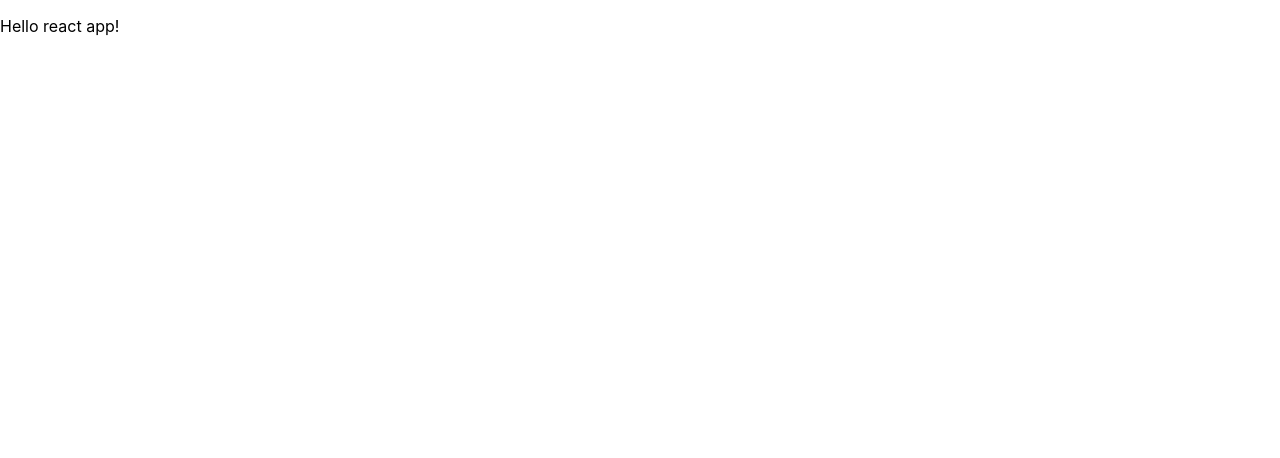
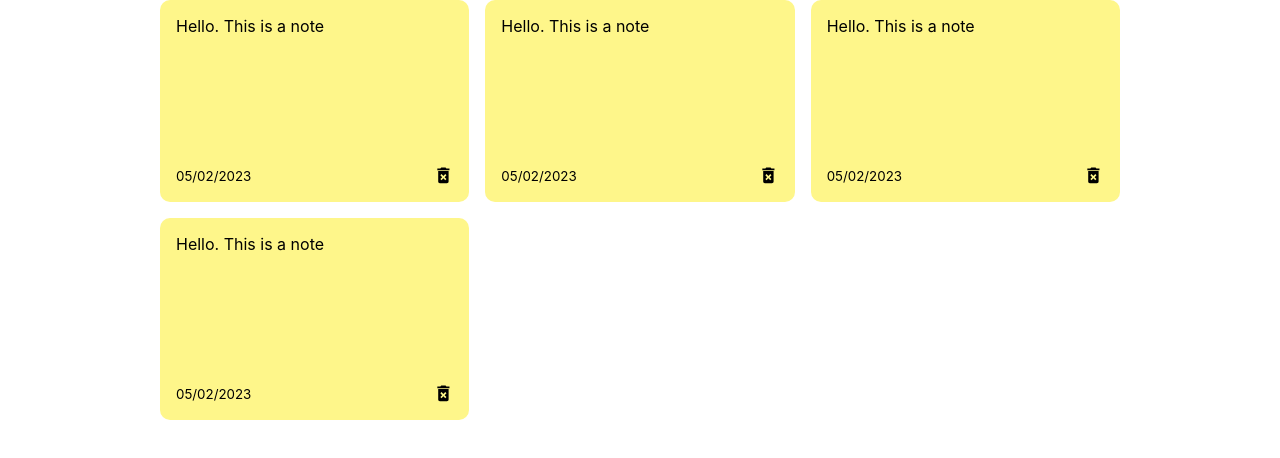
Before and after one commit to mihai-radulescu/React-Notes-App, a React (Create React App) app in the folder notes-app/: page / in a window 1280 px wide. Shown: the top 458 px of the page. Built offline with nearby package versions, Linux system fonts and the light colour scheme.

Commit message:
Created main components

```diff
--- a/notes-app/src/App.js
+++ b/notes-app/src/App.js
@@ -1,5 +1,11 @@
+import NotesList from "./components/NotesList";
+
 const App = () =>{
-  return <p>Hello react app!</p>;
+  return (
+    <div class='container'>
+      <NotesList />
+    </div>
+  );
 };
 
 export default App;
--- /dev/null
+++ b/notes-app/src/components/Note.js
@@ -0,0 +1,15 @@
+import { MdDeleteForever } from 'react-icons/md';
+
+const Note = () =>{
+    return(
+        <div class='note'>
+            <span>Hello. This is a note</span>
+            <div class='note-footer'>
+                <small>05/02/2023</small>
+                <MdDeleteForever className='delete-icon' size='1.3em'/>
+            </div>
+        </div>
+    );
+};
+
+export default Note;
--- /dev/null
+++ b/notes-app/src/components/NotesList.js
@@ -0,0 +1,14 @@
+import Note from "./Note";
+
+const NotesList = () => {
+    return(
+        <div className='notes-list'>
+            <Note />
+            <Note />
+            <Note />
+            <Note />
+        </div>
+    );
+};
+
+export default NotesList;
--- a/notes-app/src/index.css
+++ b/notes-app/src/index.css
@@ -11,3 +11,39 @@ code {
   font-family: source-code-pro, Menlo, Monaco, Consolas, 'Courier New',
     monospace;
 }
+
+.container {
+	max-width: 960px;
+	margin-right: auto;
+	margin-left: auto;
+	padding-right: 15px;
+	padding-left: 15px;
+	min-height: 100vh;
+}
+
+
+.notes-list {
+	display: grid;
+	grid-gap: 1rem;
+	grid-template-columns: repeat(
+		auto-fill,
+		minmax(250px, 1fr)
+	);
+}
+
+.note {
+	background-color: #fef68a;
+	border-radius: 10px;
+	padding: 1rem;
+	min-height: 170px;
+	display: flex;
+	flex-direction: column;
+	justify-content: space-between;
+	white-space: pre-wrap;
+}
+
+.note-footer {
+	display: flex;
+	align-items: center;
+	justify-content: space-between;
+}
```
